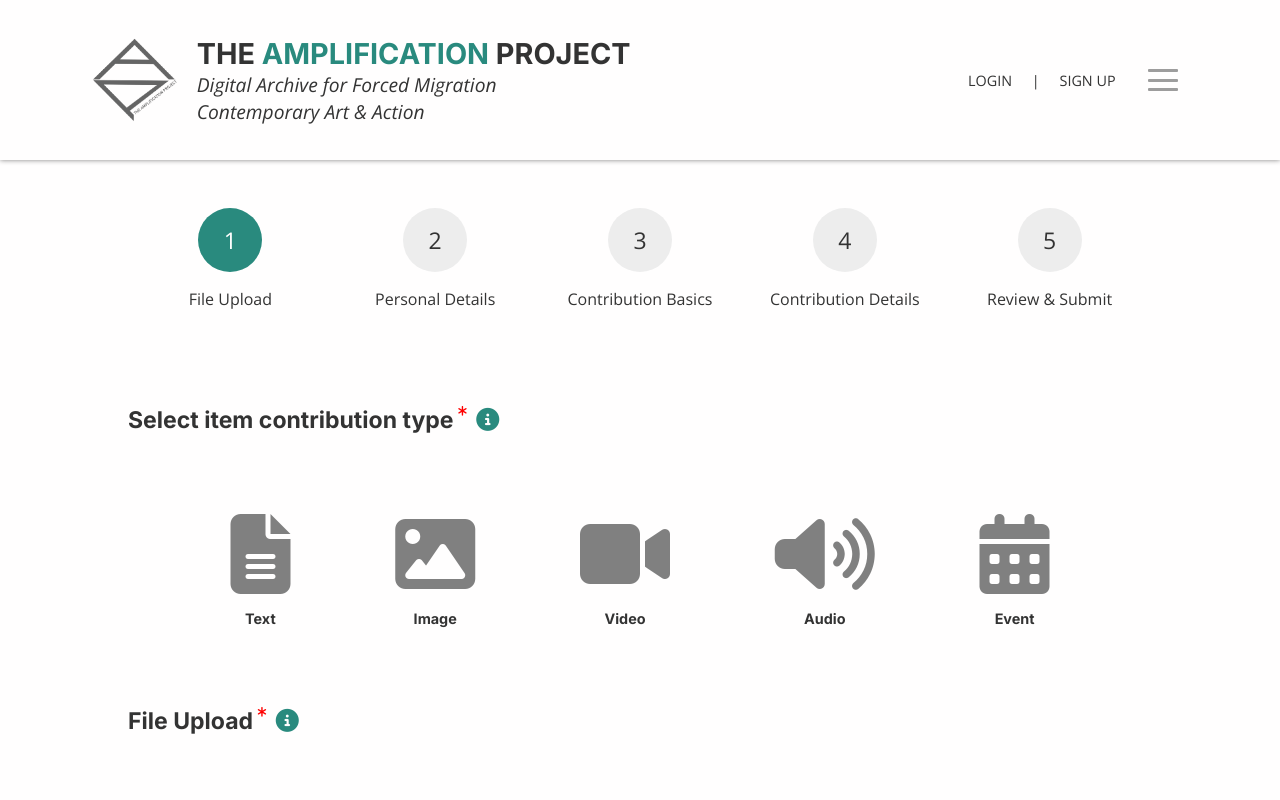
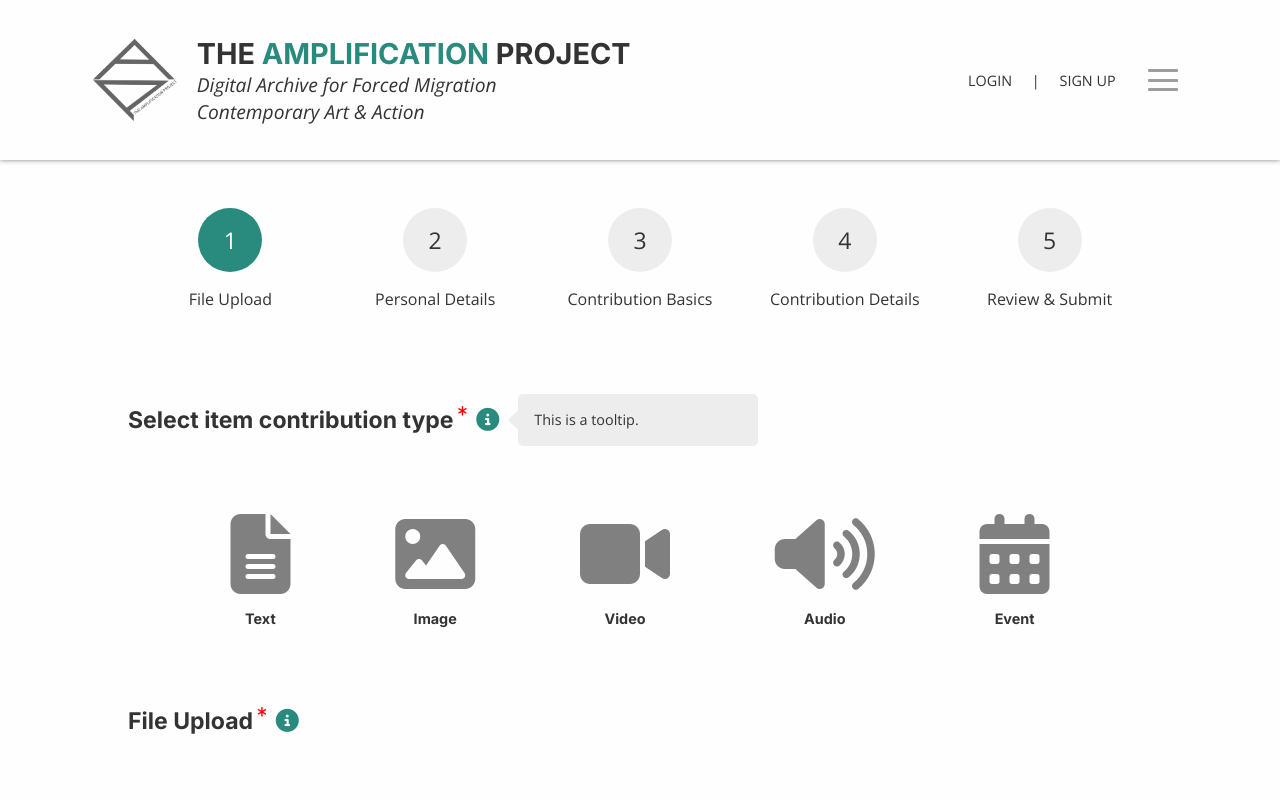
Before and after one commit to czhangy/TheAmplificationProject, a Vue app: page /submission in a window 1280 px wide. Both pictures are taken after a click on the icon 487 px from the left and 419 px from the top of the page. Shown: the top 800 px of the page. Built offline with nearby package versions, Linux system fonts and the light colour scheme.

Commit message:
Tooltips done

```diff
--- a/src/components/Submission/ContributionBasics.vue
+++ b/src/components/Submission/ContributionBasics.vue
@@ -5,7 +5,9 @@
     </div>
     <div class="section-field">
       <input placeholder="Image title" v-model="submissionData.title" />
-      <i class="fas fa-info-circle" @click="handleUnfinished"></i>
+      <i class="fas fa-info-circle" @click="handleTooltip(0)"
+        ><Tooltip :open="tooltipState[0]"
+      /></i>
     </div>
     <div class="section-header">
       <p>
@@ -18,7 +20,9 @@
         placeholder="Title of collection, set, or series"
         v-model="submissionData.set"
       />
-      <i class="fas fa-info-circle" @click="handleUnfinished"></i>
+      <i class="fas fa-info-circle" @click="handleTooltip(1)"
+        ><Tooltip :open="tooltipState[1]"
+      /></i>
     </div>
     <div class="section-header">
       <p>Date of creation</p>
@@ -33,14 +37,18 @@
           fontFamily: 'Open Sans',
         }"
       />
-      <i class="fas fa-info-circle" @click="handleUnfinished"></i>
+      <i class="fas fa-info-circle" @click="handleTooltip(2)"
+        ><Tooltip :message="tooltipMessage[2]" :open="tooltipState[2]"
+      /></i>
     </div>
     <div class="section-header">
       <p>Language</p>
     </div>
     <div class="section-field">
       <input placeholder="Language" v-model="submissionData.language" />
-      <i class="fas fa-info-circle" @click="handleUnfinished"></i>
+      <i class="fas fa-info-circle" @click="handleTooltip(3)"
+        ><Tooltip :open="tooltipState[3]"
+      /></i>
     </div>
     <div class="section-header">
       <p>City and country image was made in</p>
@@ -50,7 +58,9 @@
         <input placeholder="City" v-model="submissionData.city" />
         <input placeholder="Country" v-model="submissionData.country" />
       </div>
-      <i class="fas fa-info-circle" @click="handleUnfinished"></i>
+      <i class="fas fa-info-circle" @click="handleTooltip(4)"
+        ><Tooltip :open="tooltipState[4]"
+      /></i>
     </div>
     <div class="section-header">
       <p>Exhibit information (if applicable)</p>
@@ -64,19 +74,15 @@
             v-model="submissionData.exhibitCountries[i]"
           />
         </div>
-        <i
-          class="fas fa-info-circle"
-          v-if="i === 1"
-          @click="handleUnfinished"
-        ></i>
+        <i class="fas fa-info-circle" v-if="i === 1" @click="handleTooltip(5)"
+          ><Tooltip :open="tooltipState[5]"
+        /></i>
       </div>
       <div class="section-field" :style="{ marginBottom: '1rem' }">
         <input placeholder="Language" v-model="submissionData.language" />
-        <i
-          class="fas fa-info-circle"
-          v-if="i === 1"
-          @click="handleUnfinished"
-        ></i>
+        <i class="fas fa-info-circle" v-if="i === 1" @click="handleTooltip(6)"
+          ><Tooltip :open="tooltipState[6]"
+        /></i>
       </div>
       <div class="section-field" :style="{ marginBottom: '1rem' }">
         <div class="date-inputs">
@@ -100,11 +106,9 @@
             }"
           />
         </div>
-        <i
-          class="fas fa-info-circle"
-          v-if="i === 1"
-          @click="handleUnfinished"
-        ></i>
+        <i class="fas fa-info-circle" v-if="i === 1" @click="handleTooltip(7)"
+          ><Tooltip :open="tooltipState[7]"
+        /></i>
       </div>
     </div>
     <div class="container" @click="handleNumExhibits(1)">
@@ -126,7 +130,9 @@
         :style="{ width: '70%' }"
       />
       <button @click="handleLocationSearch">Find</button>
-      <i class="fas fa-info-circle" @click="handleUnfinished"></i>
+      <i class="fas fa-info-circle" @click="handleTooltip(8)"
+        ><Tooltip :message="tooltipMessage[8]" :open="tooltipState[8]"
+      /></i>
     </div>
   </div>
 </template>
@@ -135,10 +141,14 @@
 // Import global components
 import Datepicker from "vue3-datepicker";
 
+// Import local components
+import Tooltip from "@/components/Submission/Tooltip";
+
 export default {
   name: "ContributionBasics",
   components: {
     Datepicker,
+    Tooltip,
   },
   props: {
     submissionData: {
@@ -149,9 +159,34 @@ export default {
   data() {
     return {
       numExhibits: 1,
+      tooltipMessage: [
+        null,
+        null,
+        "Give the date that the original work was created. For multi-day projects, give whatever date you feel is best.",
+        null,
+        null,
+        null,
+        null,
+        null,
+        "Give the location where the work was originally created.",
+      ],
+      tooltipState: [
+        false,
+        false,
+        false,
+        false,
+        false,
+        false,
+        false,
+        false,
+        false,
+      ],
     };
   },
   methods: {
+    handleTooltip: function (ind) {
+      this.tooltipState[ind] = !this.tooltipState[ind];
+    },
     handleNumExhibits: function (inc, ind) {
       this.numExhibits += inc;
       // Update remaining fields accordingly
--- a/src/components/Submission/ContributionDetails.vue
+++ b/src/components/Submission/ContributionDetails.vue
@@ -3,12 +3,14 @@
     <div class="section-header">
       <p>Image description</p>
     </div>
-    <div class="section-field" :style="{ width: '100%' }">
+    <div class="section-field" :style="{ width: '80%' }">
       <textarea
         placeholder="Type here..."
         v-model="submissionData.description"
       />
-      <i class="fas fa-info-circle" @click="handleUnfinished"></i>
+      <i class="fas fa-info-circle" @click="handleTooltip(0)"
+        ><Tooltip :open="tooltipState[0]"
+      /></i>
     </div>
     <div class="section-header">
       <p>Keywords/Tags that describe, identify, or interpret the image</p>
@@ -26,8 +28,9 @@
       <i
         class="fas fa-info-circle"
         v-if="i === 1"
-        @click="handleUnfinished"
-      ></i>
+        @click="handleTooltip(1)"
+      ><Tooltip :open="tooltipState[1]"
+      /></i>
       <i
         class="fas fa-times-circle"
         v-else
@@ -45,7 +48,8 @@
     </div>
     <div class="section-field">
       <input placeholder="Enter medium type" v-model="submissionData.medium" />
-      <i class="fas fa-info-circle" @click="handleUnfinished"></i>
+      <i class="fas fa-info-circle" @click="handleTooltip(2)"><Tooltip :open="tooltipState[2]"
+      /></i>
     </div>
     <div class="section-header">
       <p>File format</p>
@@ -57,24 +61,32 @@
         <option>PNG</option>
         <option>JPEG</option>
       </select>
-      <i class="fas fa-info-circle" @click="handleUnfinished"></i>
+      <i class="fas fa-info-circle" @click="handleTooltip(3)"><Tooltip :open="tooltipState[3]"
+      /></i>
     </div>
     <div class="section-header">
       <p>Rights</p>
     </div>
-    <div class="section-field" :style="{ width: '100%' }">
+    <div class="section-field" :style="{ width: '80%' }">
       <textarea placeholder="Type here..." v-model="submissionData.rights" />
-      <i class="fas fa-info-circle" @click="handleUnfinished"></i>
+      <i class="fas fa-info-circle" @click="handleTooltip(4)"><Tooltip :open="tooltipState[4]"
+      /></i>
     </div>
   </div>
 </template>
 
 <script>
+import Tooltip from "@/components/Submission/Tooltip";
+
 export default {
   name: "ContributionDetails",
+  components: {
+    Tooltip,
+  },
   data() {
     return {
       numTags: 1,
+      tooltipState: [false, false, false, false, false],
     };
   },
   props: {
@@ -84,8 +96,8 @@ export default {
     },
   },
   methods: {
-    handleUnfinished: function () {
-      console.log("this is a WIP");
+    handleTooltip: function (ind) {
+      this.tooltipState[ind] = !this.tooltipState[ind];
     },
     handleNumTags: function (inc, ind) {
       this.numTags += inc;
--- a/src/components/Submission/FileUpload.vue
+++ b/src/components/Submission/FileUpload.vue
@@ -3,7 +3,7 @@
     <div class="section-header">
       <p>Select item contribution type</p>
       <i class="fas fa-asterisk"></i>
-      <i class="fas fa-info-circle" @click="handleUnfinished"></i>
+      <i class="fas fa-info-circle" @click="handleTooltip(0)"><Tooltip :open="tooltipState[0]" /></i>
     </div>
     <div class="media-icons">
       <div class="media-icon" @click="onClick(0)">
@@ -30,7 +30,7 @@
     <div class="section-header">
       <p>File Upload</p>
       <i class="fas fa-asterisk"></i>
-      <i class="fas fa-info-circle" @click="handleUnfinished"></i>
+      <i class="fas fa-info-circle" @click="handleTooltip(1)"><Tooltip :open="tooltipState[1]" /></i>
     </div>
     <div class="file-upload">
       <p>Drag & drop your files here</p>
@@ -41,8 +41,19 @@
 </template>
 
 <script>
+// Import local components
+import Tooltip from "@/components/Submission/Tooltip";
+
 export default {
   name: "FileUpload",
+  components: {
+    Tooltip,
+  },
+  data() {
+    return {
+      tooltipState: [false, false],
+    };
+  },
   props: {
     submissionData: {
       type: Object,
@@ -54,8 +65,8 @@ export default {
     },
   },
   methods: {
-    handleUnfinished: function () {
-      alert("This feature needs to be implemented still");
+    handleTooltip: function (ind) {
+      this.tooltipState[ind] = !this.tooltipState[ind];
     },
   },
 };
@@ -91,6 +102,7 @@ export default {
     p {
       // Typography
       font-size: $body-font-size;
+      font-weight: bold;
     }
   }
 }
--- a/src/components/Submission/PersonalDetails.vue
+++ b/src/components/Submission/PersonalDetails.vue
@@ -6,7 +6,9 @@
     </div>
     <div class="section-field">
       <input placeholder="Your email" v-model="submissionData.email" />
-      <i class="fas fa-info-circle" @click="handleUnfinished"></i>
+      <i class="fas fa-info-circle" @click="handleTooltip(0)"
+        ><Tooltip :open="tooltipState[0]"
+      /></i>
     </div>
     <div class="section-header">
       <p>Name(s) of contributor(s)</p>
@@ -27,11 +29,9 @@
           v-model="submissionData.contributorLastNames[i - 1]"
         />
       </div>
-      <i
-        class="fas fa-info-circle"
-        v-if="i === 1"
-        @click="handleUnfinished"
-      ></i>
+      <i class="fas fa-info-circle" v-if="i === 1" @click="handleTooltip(1)"
+        ><Tooltip :open="tooltipState[1]"
+      /></i>
       <i
         class="fas fa-times-circle"
         v-else
@@ -67,11 +67,9 @@
           v-model="submissionData.creatorLastNames[i - 1]"
         />
       </div>
-      <i
-        class="fas fa-info-circle"
-        v-if="i === 1"
-        @click="handleUnfinished"
-      ></i>
+      <i class="fas fa-info-circle" v-if="i === 1" @click="handleTooltip(2)"
+        ><Tooltip :open="tooltipState[2]"
+      /></i>
       <i
         class="fas fa-times-circle"
         v-else
@@ -89,19 +87,34 @@
         Artist statements and/or biographies of creator(s) and contributor(s)
       </p>
     </div>
-    <div class="section-field" :style="{ width: '100%' }">
+    <div class="section-field" :style="{ width: '80%' }">
       <textarea
         placeholder="Type here..."
         v-model="submissionData.statements"
       />
-      <i class="fas fa-info-circle" @click="handleUnfinished"></i>
+      <i class="fas fa-info-circle" @click="handleTooltip(3)"
+        ><Tooltip :open="tooltipState[3]"
+      /></i>
     </div>
   </div>
 </template>
 
 <script>
+// Import local components
+import Tooltip from "@/components/Submission/Tooltip";
+
 export default {
   name: "PersonalDetails",
+  components: {
+    Tooltip,
+  },
+  data() {
+    return {
+      tooltipState: [false, false, false, false],
+      numContributors: 1,
+      numCreators: 1,
+    };
+  },
   props: {
     submissionData: {
       type: Object,
@@ -109,8 +122,8 @@ export default {
     },
   },
   methods: {
-    handleUnfinished: function () {
-      alert("This feature needs to be implemented still");
+    handleTooltip: function (ind) {
+      this.tooltipState[ind] = !this.tooltipState[ind];
     },
     handleNumContributors: function (inc, ind) {
       this.numContributors += inc;
@@ -129,12 +142,6 @@ export default {
       }
     },
   },
-  data() {
-    return {
-      numContributors: 1,
-      numCreators: 1,
-    };
-  },
 };
 </script>
 
--- a/src/components/Submission/Tooltip.vue
+++ b/src/components/Submission/Tooltip.vue
@@ -1,10 +1,65 @@
-<template></template>
+<template>
+  <div class="tooltip" v-if="open">
+    <div class="tooltip-arrow"></div>
+    <div class="tooltip-body">
+      <p class="tooltip-content">{{ message }}</p>
+    </div>
+  </div>
+</template>
 
 <script>
 export default {
   name: "Tooltip",
+  props: {
+    message: {
+      type: String,
+      default: "This is a tooltip.",
+    },
+    open: {
+      type: Boolean,
+      default: false,
+    },
+  },
 };
 </script>
 
 <style lang="scss" scoped>
+.tooltip {
+  // Flexbox for layout
+  display: flex;
+  align-items: center;
+  // Positioning
+  position: absolute;
+  top: 50%;
+  left: 2rem;
+  transform: translate(0, -50%);
+
+  .tooltip-arrow {
+    // Make triangle
+    border-top: 10px solid transparent;
+    border-bottom: 10px solid transparent;
+    border-right: 10px solid lighten(lightgrey, 10);
+  }
+
+  .tooltip-body {
+    // Sizing
+    width: 15rem;
+    // Color styling
+    background: lighten(lightgrey, 10);
+    // Container shaping
+    border-radius: 5px;
+    // Inner spacing
+    padding: 1rem;
+
+    .tooltip-content {
+      // Typography
+      font-family: $alt-font;
+      color: $font-color;
+      font-size: $body-font-size;
+      font-weight: normal;
+      // Spacing
+      line-height: 1.4;
+    }
+  }
+}
 </style>
--- a/src/views/Submission.vue
+++ b/src/views/Submission.vue
@@ -7,7 +7,7 @@
       :key="curPage"
     />
     <div class="page" v-if="curPage === 0 || curPage === 4">
-      <FileUpload :onClick="handleTypeSelect" />
+      <FileUpload :submissionData="submissionData" :onClick="handleTypeSelect" />
     </div>
     <div class="page" v-if="curPage === 1 || curPage === 4">
       <PersonalDetails :submissionData="submissionData.personalData" />
@@ -157,6 +157,8 @@ export default {
       font-size: $subheader-font-size;
       // Spacing
       margin-left: 0.6rem;
+      // Positioning for tooltips
+      position: relative;
     }
 
     .section-header {
```
